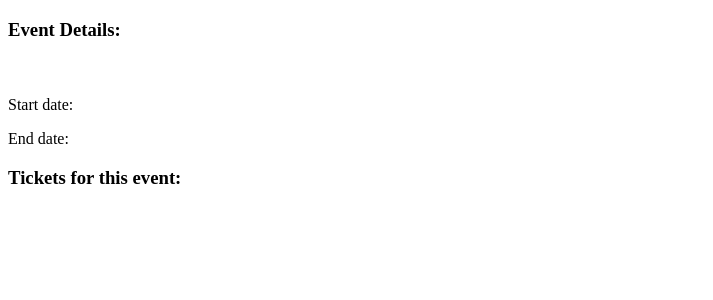
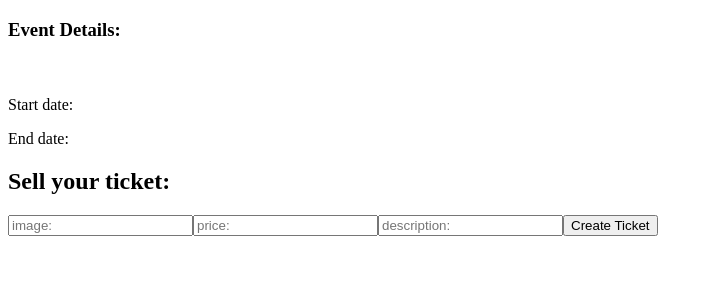
Before and after one commit to nikolasalim/ticketland-client, a React (Create React App) app: page /event/1 in a window 1280 px wide. Shown: the top 300 px of the page, without its empty margins (0-713 px from the left). Built offline with nearby package versions, Linux system fonts and the light colour scheme; no server answers.

Commit message:
add create ticket form

```diff
--- /dev/null
+++ b/src/actions/ticketActions.js
@@ -0,0 +1,29 @@
+import request from "superagent";
+const baseUrl = "http://localhost:4000";
+
+// Creating an ticket
+
+export const ADD_TICKET = "ADD_TICKET";
+function addingTicket(payload) {
+  return {
+    type: ADD_TICKET,
+    payload
+  };
+}
+
+export const addTicket = data => (dispatch, getState) => {
+  const state = getState();
+  const { user, singleEvent } = state;
+
+  data.eventId = singleEvent.id;
+
+  request
+    .post(`${baseUrl}/ticket`)
+    .set("Authorization", `Bearer ${user.jwt}`)
+    .send(data)
+    .then(response => {
+      const action = addingTicket(response.body);
+      dispatch(action);
+    })
+    .catch(console.error);
+};
--- /dev/null
+++ b/src/components/CreateTicketForm.js
@@ -0,0 +1,31 @@
+import React from "react";
+
+class CreateTicketForm extends React.Component {
+  render() {
+    return (
+      <form onSubmit={this.props.onSubmit}>
+        <input
+          name="image"
+          value={this.props.values.image}
+          onChange={this.props.onChange}
+          placeholder="image:"
+        ></input>
+        <input
+          value={this.props.values.price}
+          name="price"
+          onChange={this.props.onChange}
+          placeholder="price:"
+        ></input>
+        <input
+          value={this.props.values.description}
+          name="description"
+          onChange={this.props.onChange}
+          placeholder="description:"
+        ></input>
+        <button type="submit">Create Ticket</button>
+      </form>
+    );
+  }
+}
+
+export default CreateTicketForm;
--- /dev/null
+++ b/src/components/CreateTicketFormContainer.js
@@ -0,0 +1,38 @@
+import React from "react";
+import CreateTicketForm from "./CreateTicketForm";
+import { addTicket } from "../actions/ticketActions";
+import { connect } from "react-redux";
+
+class CreateTicketFormContainer extends React.Component {
+  state = {
+    image: "",
+    price: "",
+    description: ""
+  };
+
+  onSubmit = event => {
+    event.preventDefault();
+    this.props.addTicket(this.state);
+  };
+
+  onChange = event => {
+    this.setState({
+      [event.target.name]: event.target.value
+    });
+  };
+
+  render() {
+    return (
+      <div>
+        <h2>Sell your ticket:</h2>
+        <CreateTicketForm
+          onSubmit={this.onSubmit}
+          onChange={this.onChange}
+          values={this.state}
+        />
+      </div>
+    );
+  }
+}
+
+export default connect(null, { addTicket })(CreateTicketFormContainer);
--- a/src/components/EventDetails.js
+++ b/src/components/EventDetails.js
@@ -12,7 +12,6 @@ class EventDetailsContainer extends React.Component {
 
     return (
       <div>
-        <div>
         <h3>Event Details:</h3>
         <h4>{title}</h4>
         <img src={image} style={{ maxWidth: "200px" }}></img>
@@ -20,10 +19,6 @@ class EventDetailsContainer extends React.Component {
         <p>Start date: {start_date}</p>
         <p>End date: {end_date}</p>
       </div>
-        <div>
-          <h3>Tickets for this event:</h3>
-        </div>
-      </div>
     );
   }
 }
--- a/src/components/EventDetailsContainer.js
+++ b/src/components/EventDetailsContainer.js
@@ -1,7 +1,8 @@
 import React from "react";
 import EventDetails from "./EventDetails";
+import { connect } from "react-redux";
 import { getSingleEvent } from "../actions/eventActions";
-import { connect } from "react-redux";
+import CreateTicketFormContainer from "./CreateTicketFormContainer";
 
 class EventDetailsContainer extends React.Component {
   componentDidMount() {
@@ -14,6 +15,8 @@ class EventDetailsContainer extends React.Component {
     return (
       <div>
         <EventDetails singleEvent={this.props.singleEvent} />
+        <CreateTicketFormContainer />
+        {/* <TicketListContainer /> */}
       </div>
     );
   }
@@ -32,5 +35,3 @@ export default connect(
   mapStateToProps,
   mapDispatchToProps
 )(EventDetailsContainer);
-
-// export default EventDetailsContainer;
--- a/src/reducers/index.js
+++ b/src/reducers/index.js
@@ -2,9 +2,11 @@ import { combineReducers } from "redux";
 import user from "./user";
 import events from "./events";
 import singleEvent from "./singleEvent";
+import tickets from "./tickets";
 
 export default combineReducers({
   user,
   events,
-  singleEvent
+  singleEvent,
+  tickets
 });
--- /dev/null
+++ b/src/reducers/tickets.js
@@ -0,0 +1,11 @@
+export default function(state = [], action = {}) {
+  switch (action.type) {
+    // case "GET_ALL_TICKETS":
+    //   return action.payload;
+    case "ADD_TICKET":
+      const updatedState = [...state, action.payload];
+      return updatedState;
+    default:
+      return state;
+  }
+}
```
Lines whose indentation alone changed are shown as unchanged.
